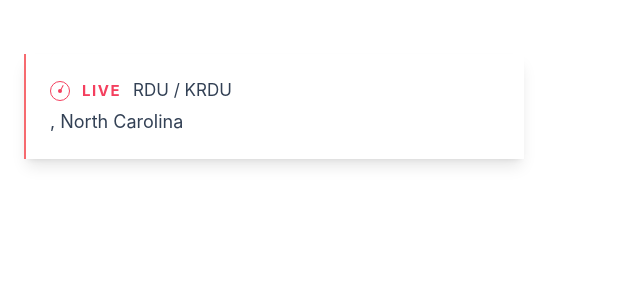
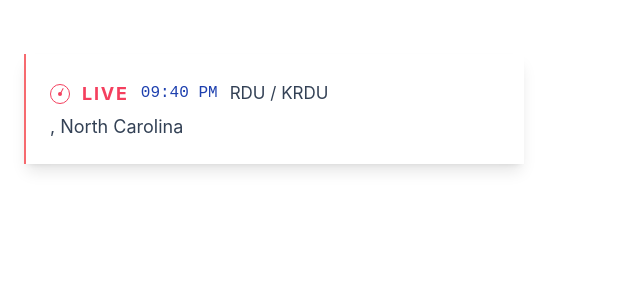
Before and after one commit to ccmelvin/flyby-spotter-banner-v3, a Next.js app: page /banner-top in a window 1280 px wide. Shown: the top 300 px of the page, without its empty margins (0-640 px from the left). Built offline with nearby package versions, Linux system fonts and the light colour scheme; no server answers.

Commit message:
moved time from WeatherPanel to FLightBannerTop

```diff
--- a/src/components/FightBannerTop.tsx
+++ b/src/components/FightBannerTop.tsx
@@ -1,6 +1,6 @@
 // FlightBannerTop.tsx
 "use client";
-
+import { useState, useEffect } from "react";
 import { useAnimationControl } from "../hooks/useAnimationControl";
 import WeatherPanel from "./WeatherPanel";
 import FlightPanel from "./FlightPanel";
@@ -28,6 +28,9 @@ const formatAirportName = (airportName: string): string => {
   return formattedName;
 };
 
+
+
+
 export default function FlightBannerTop({
   airportCode = "RDU",
   airportName = "",
@@ -38,6 +41,22 @@ export default function FlightBannerTop({
 
   const { activeBox, getTransformClass } = useAnimationControl();
 
+  const [currentTime, setCurrentTime] = useState<string>(
+    new Date().toLocaleTimeString([], { hour: "2-digit", minute: "2-digit" })
+  );
+  useEffect(() => {
+    const timeInterval = setInterval(() => {
+      const now = new Date();
+      setCurrentTime(
+        now.toLocaleTimeString([], {
+          hour: "2-digit",
+          minute: "2-digit",
+        })
+      );
+    }, 1000);
+
+    return () => clearInterval(timeInterval);
+  }, []);
   const displayAirportCode = airportCode;
   const displayAirportName = weatherData?.airport_name
     ? formatAirportName(weatherData.airport_name)
@@ -47,6 +66,11 @@ export default function FlightBannerTop({
   if (error) {
     return <div>Error: {error.message}</div>;
   }
+
+
+
+
+
 
   return (
     <div className="flex flex-col md:flex-row relative rounded-l-[5px]">
@@ -58,13 +82,17 @@ export default function FlightBannerTop({
       <div className="absolute top-1/2 left-1/2 h-[1px] w-[40%] bg-rose-500 origin-left animate-[spin_3s_linear_infinite]"></div>
       <div className="absolute top-1/2 left-1/2 h-1 w-1 rounded-full bg-rose-500 -translate-x-1/2 -translate-y-1/2"></div>
     </div>
-    <span className="text-[15px] font-bold text-rose-500 tracking-widest">
+    <span className="text-[18px] font-bold text-rose-500 tracking-widest">
       LIVE
     </span>
-  {/* Airport Code */}
+    <div className="mt-[3px] text-center text-[16px] mb-1 font-mono text-blue-800">
+
+           {currentTime}
+         </div>
   <div className="text-slate-700 text-[17px]">
     {displayAirportCode} / KRDU
   </div>
+  {/* Airport Code */}
   </div>
 
 
@@ -91,6 +119,7 @@ export default function FlightBannerTop({
           {weatherData && <WeatherPanel weatherData={weatherData} />}
         </div>
 
+
         {/* Flight Panel */}
         <div
           className={`absolute inset-0 transition-transform duration-1000 ease-in-out transform ${
--- a/src/components/FlightPanel.tsx
+++ b/src/components/FlightPanel.tsx
@@ -77,7 +77,7 @@ export default function FlightPanel({
                 {isArrival ? "Duration" : "Est. Time"}
               </div>
               <div className="text-base font-semibold whitespace-nowrap overflow-hidden text-ellipsis text-white">
-                {currentFlight.flight_time || currentFlight.status}
+                {currentFlight.flight_time || currentFlight.time}
               </div>
             </div>
           </div>
--- a/src/components/WeatherPanel.tsx
+++ b/src/components/WeatherPanel.tsx
@@ -1,7 +1,6 @@
 // WeatherPanel.tsx
 "use client";
 
-import React, { useState, useEffect } from "react";
 import { Weather } from "../types";
 import {
   Wind,
@@ -22,24 +21,6 @@ export default function WeatherPanel({
   weatherData,
   windDirection = 0,
 }: WeatherPanelProps) {
-  const [currentTime, setCurrentTime] = useState<string>(
-    new Date().toLocaleTimeString([], { hour: "2-digit", minute: "2-digit" })
-  );
-
-  useEffect(() => {
-    const timeInterval = setInterval(() => {
-      const now = new Date();
-      setCurrentTime(
-        now.toLocaleTimeString([], {
-          hour: "2-digit",
-          minute: "2-digit",
-        })
-      );
-    }, 1000);
-
-    return () => clearInterval(timeInterval);
-  }, []);
-
   // Map weather icon codes to our icons
   const getWeatherIcon = (iconCode: string | undefined) => {
     if (!iconCode) return <Sun className="h-7 w-7 text-blue-950" />;
@@ -67,23 +48,17 @@ export default function WeatherPanel({
   };
 
   return (
-    // <div
-    //   className={`absolute  transition-transform duration-500 ease-in-out`}
-    // >
     <div className="flex justify-center h-full bg-gradient-to-r from-amber-500 to-amber-600 p-6 shadow-[0_4px_6px_-1px_rgba(0,0,0,0.2)] backdrop-blur-md rounded-tr-[10px] rounded-br-[10px]">
       <div className="text-stone-100 flex items-center justify-between gap-5">
         <div className="flex flex-col border-r border-amber-400/50 mr-2 pr-4 md:pr-6">
-            <div className="flex gap-5 text-[23px] font-bold text-blue-950">
+          <div className="flex gap-2 text-[27px] font-bold text-blue-950">
             {getWeatherIcon(weatherData?.icon)}
+            <div className=" gap-3 text-[24px] font-bold text-blue-950">
               {weatherData?.temperature}°F
             </div>
-            <div className="mt-[10px]  text-center text-sm mb-1 font-mono text-blue-800">
+          </div>
+          <div className="mt-[5px]  text-center text-[17px] mr-[5px] font-mono text-blue-800">
             {weatherData.main}
-
-            </div>
-            <div className="mt-[3px] text-center text-sm mb-1 font-mono text-blue-800">
-
-              {currentTime}
           </div>
         </div>
         <div className="flex flex-col border-r border-amber-400/50 pr-4 md:pr-4">
@@ -121,6 +96,5 @@ export default function WeatherPanel({
         </div>
       </div>
     </div>
-    // </div>
   );
 }
```
Lines whose indentation alone changed are shown as unchanged.
